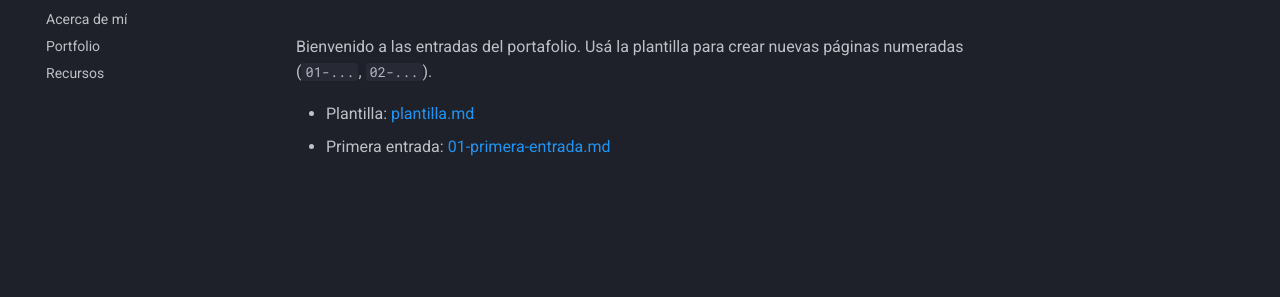
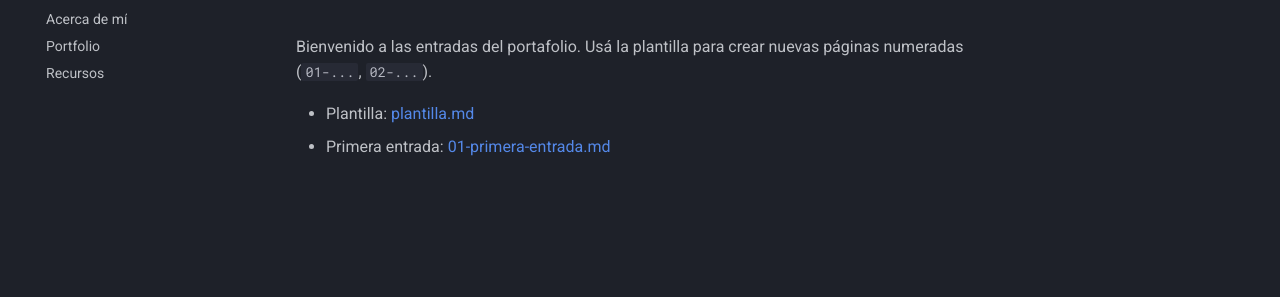
Before and after one commit to AvrilABG/portfolio, an MkDocs documentation site: the page built from docs/portfolio/index.md, in a window 1280 px wide. Shown: the part 146-443 px from the top of the page. Built offline with MkDocs 1.6.1 and Material for MkDocs 9.7.7, drawn with Linux system fonts in a browser that asks for light colours.

Commit message:
Cambios en los colores

```diff
--- a/mkdocs.yml
+++ b/mkdocs.yml
@@ -7,8 +7,8 @@ theme:
     - navigation.indexes
   palette:
     - scheme: slate
-      primary: blue
-      accent: lime
+      primary: indigo
+      accent: blue
   icon:
     logo: material/flower-tulip
 plugins:
```
